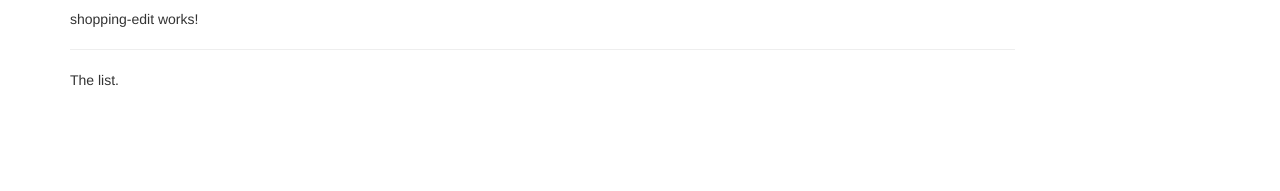
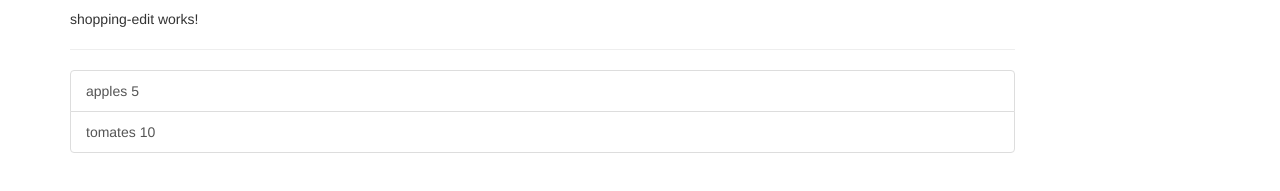
Before and after one commit to ahrGNUts/angular7-course-project, an Angular app: page / in a window 1280 px wide. Shown: the part 239-430 px from the top of the page. Built offline with nearby package versions, Linux system fonts and the light colour scheme.

Commit message:
fleshed out shopping-list component

```diff
--- a/src/app/shopping-list/shopping-list.component.html
+++ b/src/app/shopping-list/shopping-list.component.html
@@ -2,6 +2,13 @@
   <div class="col-xs-10">
     <app-shopping-edit></app-shopping-edit>
     <hr>
-    <p>The list.</p>
+    <ul class="list-group">
+      <a
+        class="list-group-item"
+        style="cursor: pointer;"
+        *ngFor="let ingredient of ingredients">
+      {{ ingredient.name}} {{ ingredient.amount }}
+      </a>
+    </ul>
   </div>
 </div>
--- a/src/app/shopping-list/shopping-list.component.ts
+++ b/src/app/shopping-list/shopping-list.component.ts
@@ -1,4 +1,5 @@
 import { Component, OnInit } from '@angular/core';
+import { Ingredient } from '../shared/ingredient.model';
 
 @Component({
   selector: 'app-shopping-list',
@@ -6,6 +7,10 @@ import { Component, OnInit } from '@angular/core';
   styleUrls: ['./shopping-list.component.css']
 })
 export class ShoppingListComponent implements OnInit {
+  ingredients: Ingredient[] = [
+    new Ingredient('apples', 5),
+    new Ingredient('tomates', 10)
+  ];
 
   constructor() { }
 
```
